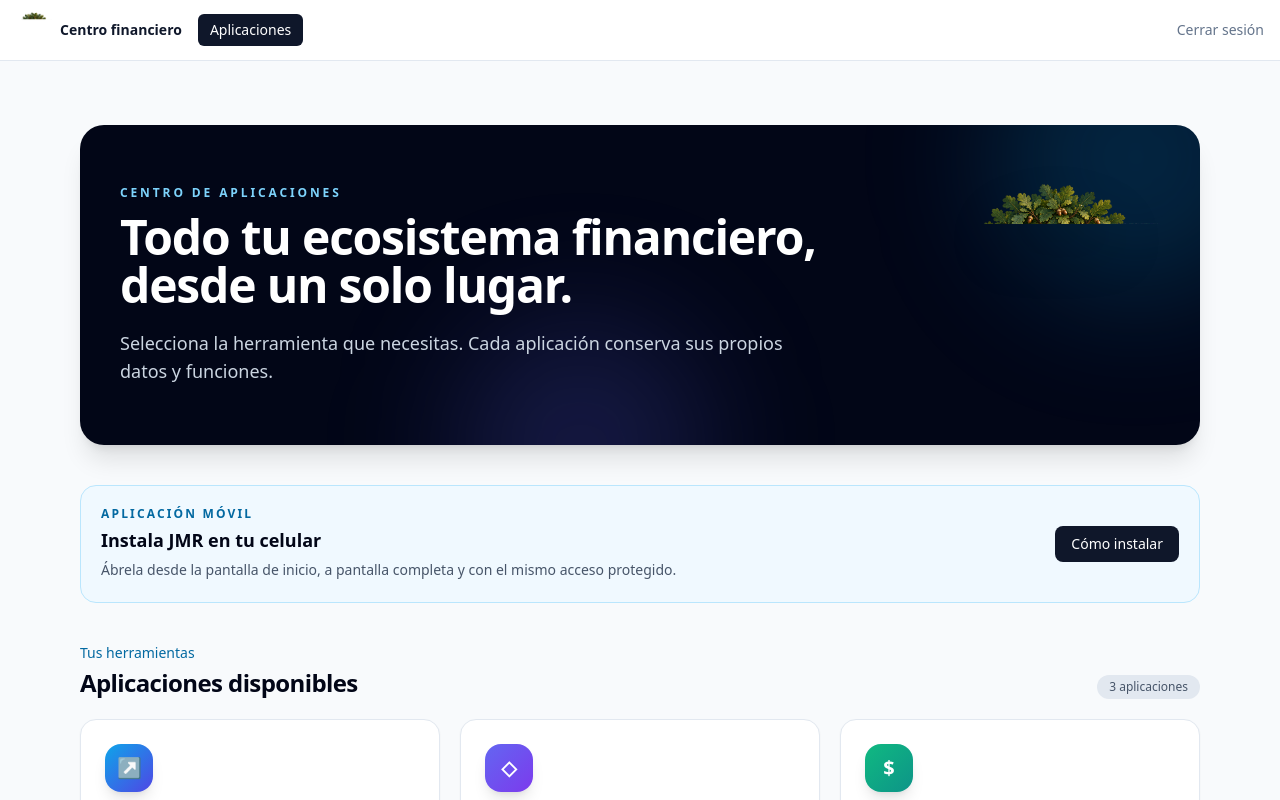
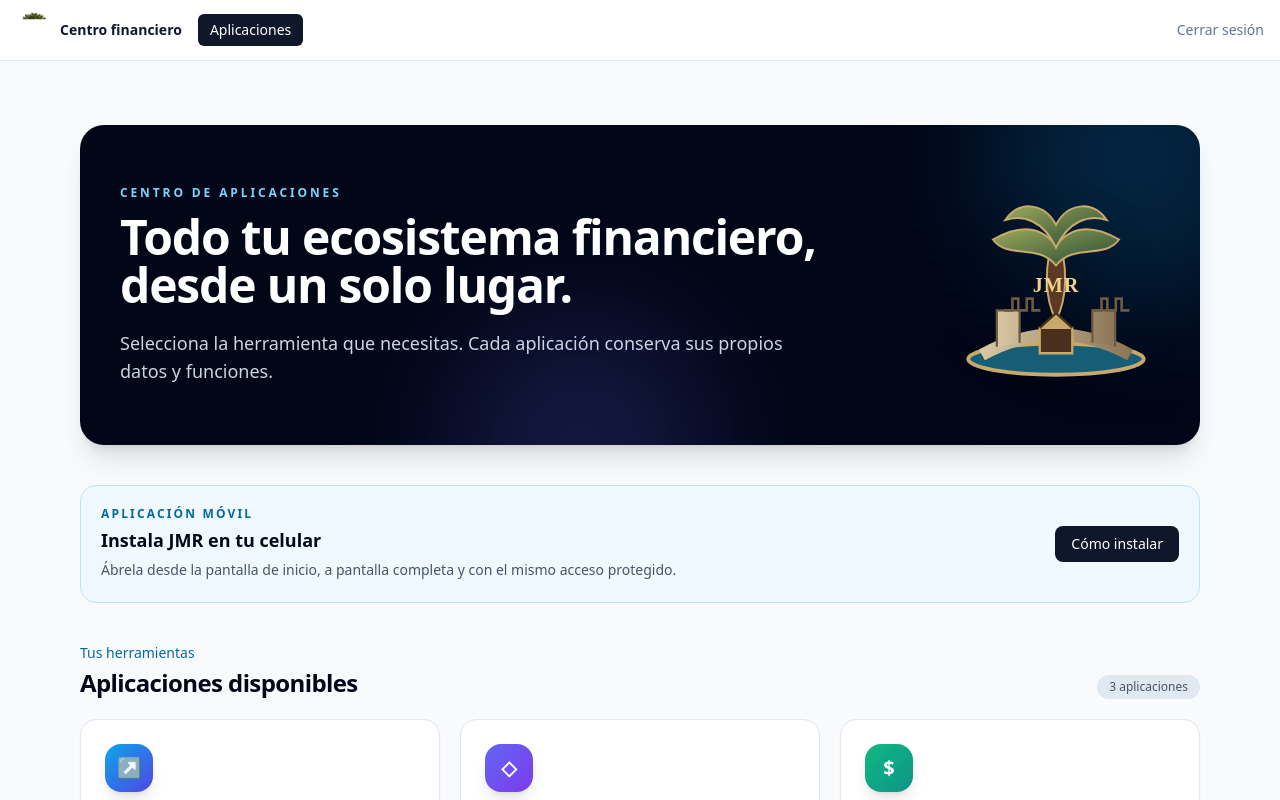
Before and after one commit to JuanMaRobledo/Cartera, a Next.js app: page / in a window 1280 px wide. Shown: the top 800 px of the page. Built offline with nearby package versions, Linux system fonts and the light colour scheme.

Commit message:
Usar logo vectorial sin recorte ni caché antigua

```diff
--- a/src/app/page.tsx
+++ b/src/app/page.tsx
@@ -50,7 +50,7 @@ export default function AppsHomePage() {
           </div>
           <div className="flex shrink-0 justify-center sm:justify-end">
             <img
-              src="/jmr-roble-foso.png?v=3"
+              src="/jmr-roble-foso.svg?v=1"
               alt="JMR · El Roble en el Foso"
               className="h-44 w-44 object-contain drop-shadow-2xl sm:h-52 sm:w-52"
             />
```
